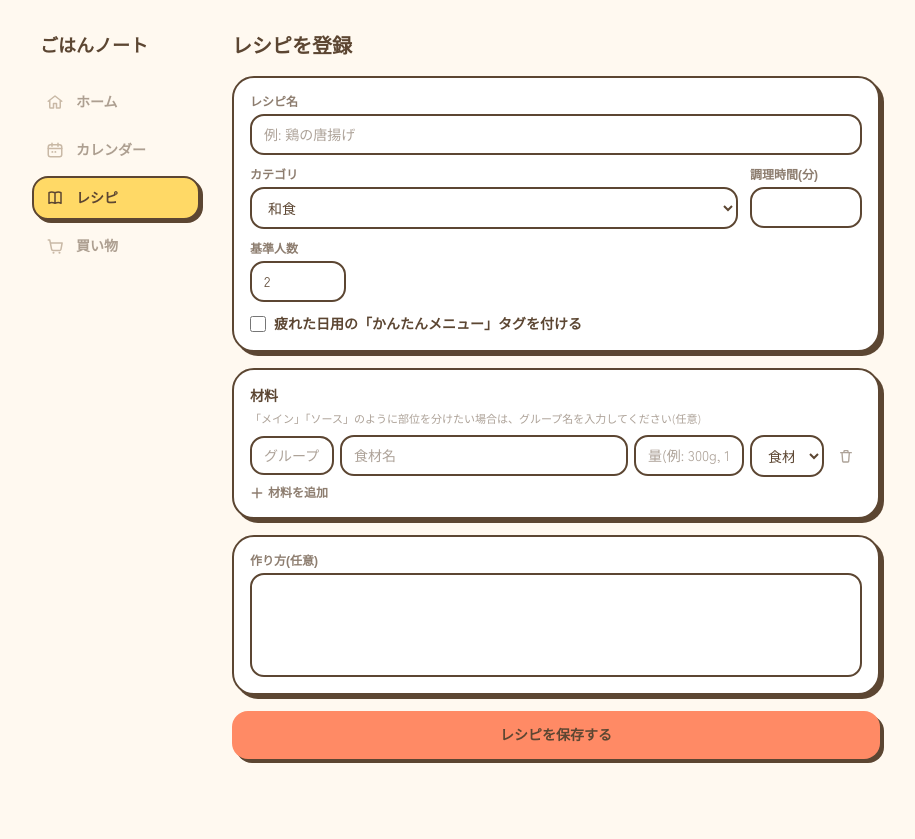
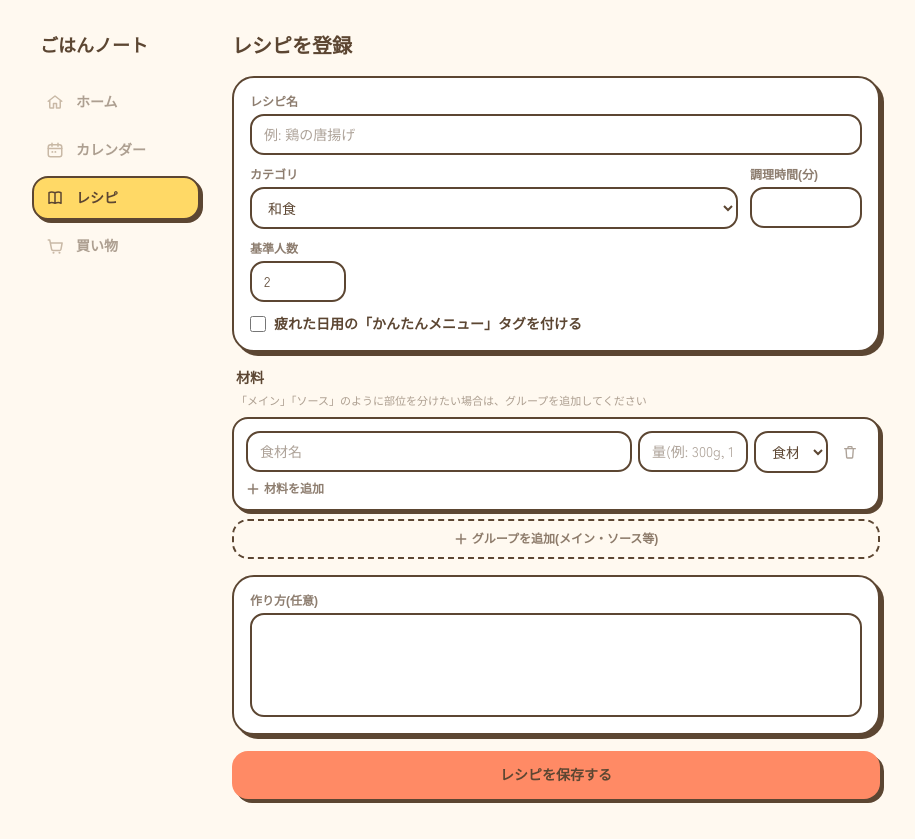
Before and after one commit to y017j/menu, a Next.js app: page /recipes/new in a window 1280 px wide. Shown: the whole page, without its empty margins (184-1099 px from the left). Before the commit the page ends 800 px from the top, so only its background shows below. Built offline with nearby package versions, Linux system fonts and the light colour scheme; no server answers; a web font is replaced by a local one.

Commit message:
Add files via upload

```diff
--- a/src/components/RecipeForm.tsx
+++ b/src/components/RecipeForm.tsx
@@ -6,6 +6,7 @@ import { createClient } from "@/lib/supabase/client";
 import { PlusIcon, TrashIcon } from "@/components/Icons";
 import type { IngredientType } from "@/lib/supabase/database.types";
 
+// フラットな材料一覧(DB保存形式・編集ページから渡ってくる形式)
 export interface IngredientRow {
   id?: string;
   name: string;
@@ -15,13 +16,51 @@ export interface IngredientRow {
   is_optional: boolean;
 }
 
-const emptyRow = (): IngredientRow => ({
+// フォーム内部では「グループごとの材料リスト」として扱う
+interface IngredientDraft {
+  name: string;
+  quantityText: string;
+  ingredient_type: IngredientType;
+  is_optional: boolean;
+}
+interface GroupDraft {
+  key: string;
+  name: string; // "" = グループ未指定(見出しなし)
+  ingredients: IngredientDraft[];
+}
+
+const emptyIngredient = (): IngredientDraft => ({
   name: "",
   quantityText: "",
-  groupName: "",
   ingredient_type: "食材",
   is_optional: false,
 });
+
+// フラットな材料一覧 → グループ単位の配列へ変換(編集画面の初期値読み込み用)
+function buildGroupsFromFlat(flat: IngredientRow[]): GroupDraft[] {
+  const toDraft = (r: IngredientRow): IngredientDraft => ({
+    name: r.name,
+    quantityText: r.quantityText,
+    ingredient_type: r.ingredient_type,
+    is_optional: r.is_optional,
+  });
+
+  const ungrouped = flat.filter((r) => !r.groupName).map(toDraft);
+  const groups: GroupDraft[] = [
+    { key: "ungrouped", name: "", ingredients: ungrouped.length > 0 ? ungrouped : [emptyIngredient()] },
+  ];
+
+  const namedGroupNames = [...new Set(flat.filter((r) => r.groupName).map((r) => r.groupName))];
+  namedGroupNames.forEach((gname, idx) => {
+    groups.push({
+      key: `g-${idx}`,
+      name: gname,
+      ingredients: flat.filter((r) => r.groupName === gname).map(toDraft),
+    });
+  });
+
+  return groups;
+}
 
 interface RecipeFormProps {
   mode: "new" | "edit";
@@ -47,9 +86,12 @@ export default function RecipeForm({ mode, recipeId, initial }: RecipeFormProps)
   const [baseServings, setBaseServings] = useState(initial?.baseServings ?? "2");
   const [instructions, setInstructions] = useState(initial?.instructions ?? "");
   const [isQuickMenu, setIsQuickMenu] = useState(initial?.isQuickMenu ?? false);
-  const [ingredients, setIngredients] = useState<IngredientRow[]>(
-    initial?.ingredients && initial.ingredients.length > 0 ? initial.ingredients : [emptyRow()]
+  const [groups, setGroups] = useState<GroupDraft[]>(
+    initial?.ingredients
+      ? buildGroupsFromFlat(initial.ingredients)
+      : [{ key: "ungrouped", name: "", ingredients: [emptyIngredient()] }]
   );
+  const [groupKeyCounter, setGroupKeyCounter] = useState(0);
   const [ingredientsChanged, setIngredientsChanged] = useState(false);
 
   const [saving, setSaving] = useState(false);
@@ -57,17 +99,55 @@ export default function RecipeForm({ mode, recipeId, initial }: RecipeFormProps)
   const [error, setError] = useState<string | null>(null);
   const [notice, setNotice] = useState<string | null>(null);
 
-  function updateIngredient(i: number, patch: Partial<IngredientRow>) {
-    setIngredients((rows) => rows.map((r, idx) => (idx === i ? { ...r, ...patch } : r)));
+  function updateGroupName(groupKey: string, name: string) {
+    setGroups((gs) => gs.map((g) => (g.key === groupKey ? { ...g, name } : g)));
     setIngredientsChanged(true);
   }
-  function removeIngredient(i: number) {
-    setIngredients((rows) => rows.filter((_, idx) => idx !== i));
+  function addGroup() {
+    setGroups((gs) => [
+      ...gs,
+      { key: `new-${groupKeyCounter}`, name: "", ingredients: [emptyIngredient()] },
+    ]);
+    setGroupKeyCounter((c) => c + 1);
     setIngredientsChanged(true);
   }
-  function addIngredientRow() {
-    setIngredients((r) => [...r, emptyRow()]);
+  function removeGroup(groupKey: string) {
+    setGroups((gs) => gs.filter((g) => g.key !== groupKey));
     setIngredientsChanged(true);
+  }
+  function updateIngredient(groupKey: string, i: number, patch: Partial<IngredientDraft>) {
+    setGroups((gs) =>
+      gs.map((g) =>
+        g.key === groupKey
+          ? { ...g, ingredients: g.ingredients.map((row, idx) => (idx === i ? { ...row, ...patch } : row)) }
+          : g
+      )
+    );
+    setIngredientsChanged(true);
+  }
+  function removeIngredient(groupKey: string, i: number) {
+    setGroups((gs) =>
+      gs.map((g) => (g.key === groupKey ? { ...g, ingredients: g.ingredients.filter((_, idx) => idx !== i) } : g))
+    );
+    setIngredientsChanged(true);
+  }
+  function addIngredientToGroup(groupKey: string) {
+    setGroups((gs) =>
+      gs.map((g) => (g.key === groupKey ? { ...g, ingredients: [...g.ingredients, emptyIngredient()] } : g))
+    );
+    setIngredientsChanged(true);
+  }
+
+  // グループ構造をDB保存用のフラットな配列に変換
+  function flattenGroups(): IngredientRow[] {
+    const flat: IngredientRow[] = [];
+    for (const g of groups) {
+      for (const ing of g.ingredients) {
+        if (ing.name.trim() === "") continue;
+        flat.push({ ...ing, groupName: g.name });
+      }
+    }
+    return flat;
   }
 
   async function estimateNutrition(recipeIdForSave: string, validIngredients: IngredientRow[]) {
@@ -111,7 +191,7 @@ export default function RecipeForm({ mode, recipeId, initial }: RecipeFormProps)
       return;
     }
 
-    const validIngredients = ingredients.filter((r) => r.name.trim() !== "");
+    const validIngredients = flattenGroups();
     const recipePayload = {
       name,
       category,
@@ -188,8 +268,7 @@ export default function RecipeForm({ mode, recipeId, initial }: RecipeFormProps)
     setRecalculating(true);
     setNotice(null);
     try {
-      const validIngredients = ingredients.filter((r) => r.name.trim() !== "");
-      await estimateNutrition(recipeId, validIngredients);
+      await estimateNutrition(recipeId, flattenGroups());
       setNotice("カロリーを再計算しました");
     } catch {
       setNotice("再計算に失敗しました。もう一度お試しください");
@@ -251,36 +330,56 @@ export default function RecipeForm({ mode, recipeId, initial }: RecipeFormProps)
         </label>
       </div>
 
-      <div className="sticker p-4">
-        <div className="font-display font-bold text-sm mb-1">材料</div>
-        <p className="text-[11px] text-ink/50 mb-2">
-          「メイン」「ソース」のように部位を分けたい場合は、グループ名を入力してください(任意)
+      <div>
+        <div className="font-display font-bold text-sm mb-1 px-1">材料</div>
+        <p className="text-[11px] text-ink/50 mb-2 px-1">
+          「メイン」「ソース」のように部位を分けたい場合は、グループを追加してください
         </p>
+
+        <div className="flex flex-col gap-3">
+          {groups.map((g) => (
+            <div key={g.key} className="sticker sticker-sm p-3">
+              {g.key !== "ungrouped" ? (
+                <div className="flex items-center gap-2 mb-2">
+                  <input
+                    value={g.name}
+                    onChange={(e) => updateGroupName(g.key, e.target.value)}
+                    placeholder="グループ名(例: ソース)"
+                    className="input flex-1 font-display font-bold text-sm"
+                  />
+                  <button
+                    type="button"
+                    onClick={() => removeGroup(g.key)}
+                    className="w-8 h-8 flex-shrink-0 flex items-center justify-center text-ink/50"
+                  >
+                    <TrashIcon className="w-4 h-4" />
+                  </button>
+                </div>
+              ) : (
+                groups.length > 1 && (
+                  <div className="font-display font-bold text-xs text-ink/50 mb-2">(グループなし)</div>
+                )
+              )}
+
               <div className="flex flex-col gap-2">
-          {ingredients.map((row, i) => (
+                {g.ingredients.map((row, i) => (
                   <div key={i} className="flex gap-1.5 items-center">
-              <input
-                placeholder="グループ(任意)"
-                value={row.groupName}
-                onChange={(e) => updateIngredient(i, { groupName: e.target.value })}
-                className="input w-[84px] text-xs"
-              />
                     <input
                       placeholder="食材名"
                       value={row.name}
-                onChange={(e) => updateIngredient(i, { name: e.target.value })}
+                      onChange={(e) => updateIngredient(g.key, i, { name: e.target.value })}
                       className="input flex-1 min-w-0"
                     />
                     <input
                       placeholder="量(例: 300g, 1枚, 少々)"
                       value={row.quantityText}
-                onChange={(e) => updateIngredient(i, { quantityText: e.target.value })}
+                      onChange={(e) => updateIngredient(g.key, i, { quantityText: e.target.value })}
                       className="input w-[110px]"
                     />
                     <select
                       value={row.ingredient_type}
                       onChange={(e) =>
-                  updateIngredient(i, { ingredient_type: e.target.value as IngredientType })
+                        updateIngredient(g.key, i, { ingredient_type: e.target.value as IngredientType })
                       }
                       className="input w-[74px] text-xs"
                     >
@@ -289,7 +388,7 @@ export default function RecipeForm({ mode, recipeId, initial }: RecipeFormProps)
                     </select>
                     <button
                       type="button"
-                onClick={() => removeIngredient(i)}
+                      onClick={() => removeIngredient(g.key, i)}
                       className="w-8 h-8 flex-shrink-0 flex items-center justify-center text-ink/50"
                     >
                       <TrashIcon className="w-4 h-4" />
@@ -299,11 +398,23 @@ export default function RecipeForm({ mode, recipeId, initial }: RecipeFormProps)
               </div>
               <button
                 type="button"
-          onClick={addIngredientRow}
+                onClick={() => addIngredientToGroup(g.key)}
                 className="mt-2 flex items-center gap-1 text-xs font-display font-bold text-ink/70"
               >
                 <PlusIcon className="w-3.5 h-3.5" />
                 材料を追加
+              </button>
+            </div>
+          ))}
+        </div>
+
+        <button
+          type="button"
+          onClick={addGroup}
+          className="mt-2 w-full flex items-center justify-center gap-1 text-xs font-display font-bold py-2.5 rounded-2xl border-2 border-dashed border-ink text-ink/70"
+        >
+          <PlusIcon className="w-3.5 h-3.5" />
+          グループを追加(メイン・ソース等)
         </button>
       </div>
 
```
Lines whose indentation alone changed are shown as unchanged.
